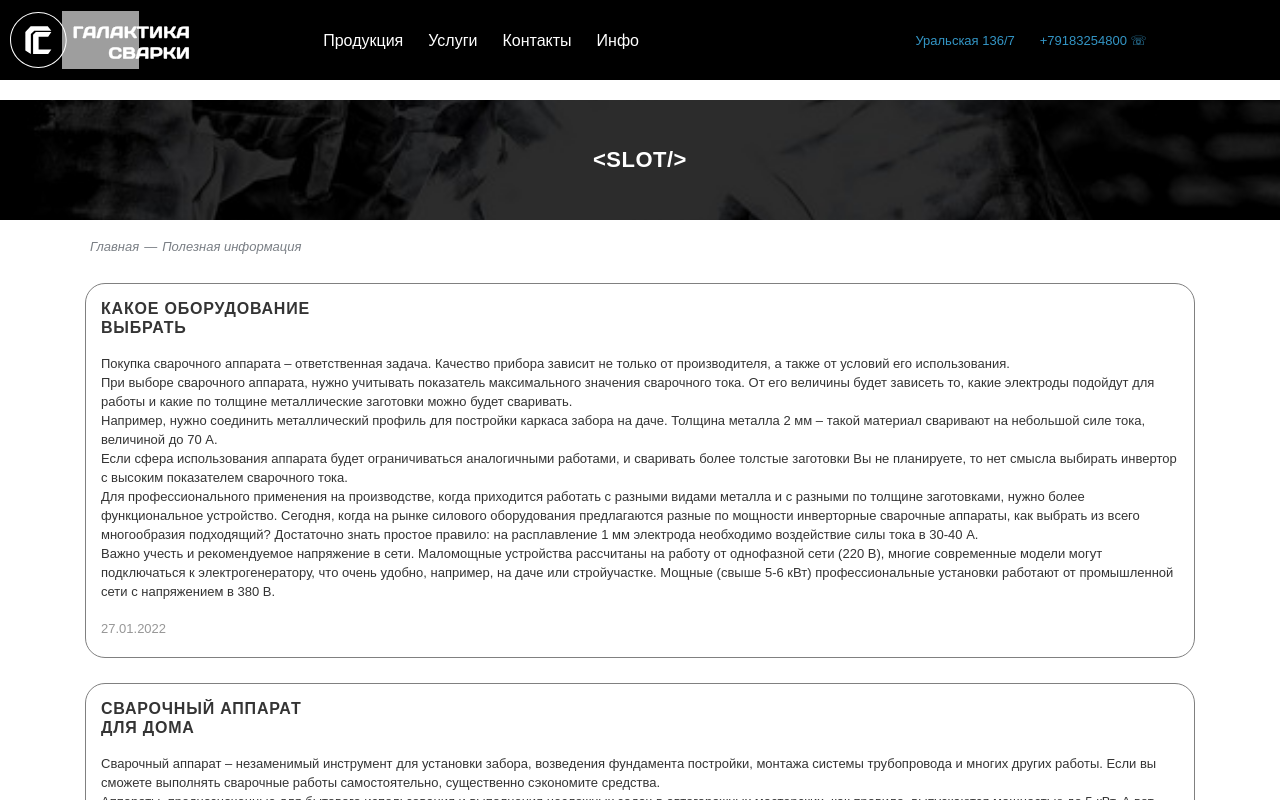
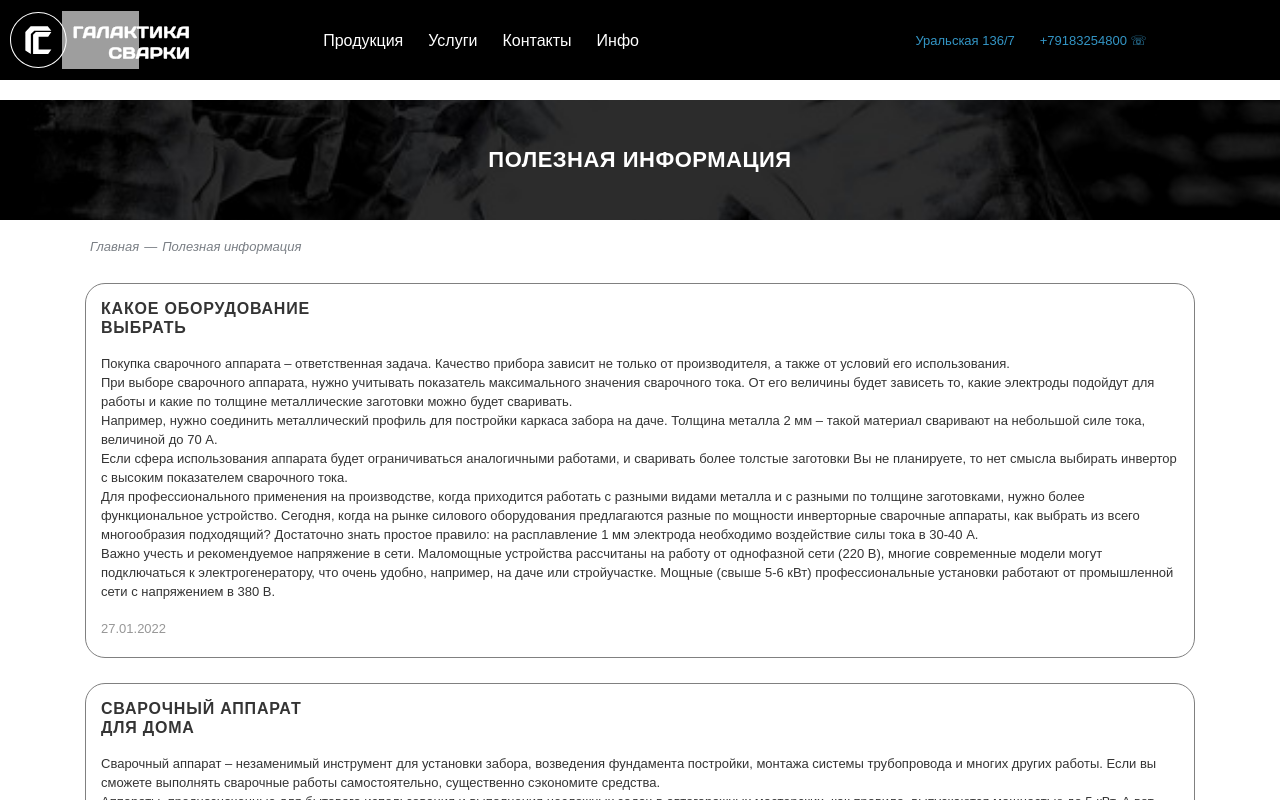
Before and after one commit to SvetlanaRyzhova98/svartorg-vue, a Nuxt app: page /articles in a window 1280 px wide. Shown: the top 800 px of the page. Built offline with nearby package versions, Linux system fonts and the light colour scheme; grey boxes are pictures that could not be loaded.

Commit message:
правки

```diff
--- a/components/SecondaryHero/index.vue
+++ b/components/SecondaryHero/index.vue
@@ -2,7 +2,7 @@
 <div class="hiro hiro-srv">
           <div class="hiro__decor"></div>
           <div class="hiro__box">
-            <title class="hiro__title"><slot/></title>
+            <h1 class="hiro__title"><slot/></h1>
           </div>
         </div>
 </template>
```
